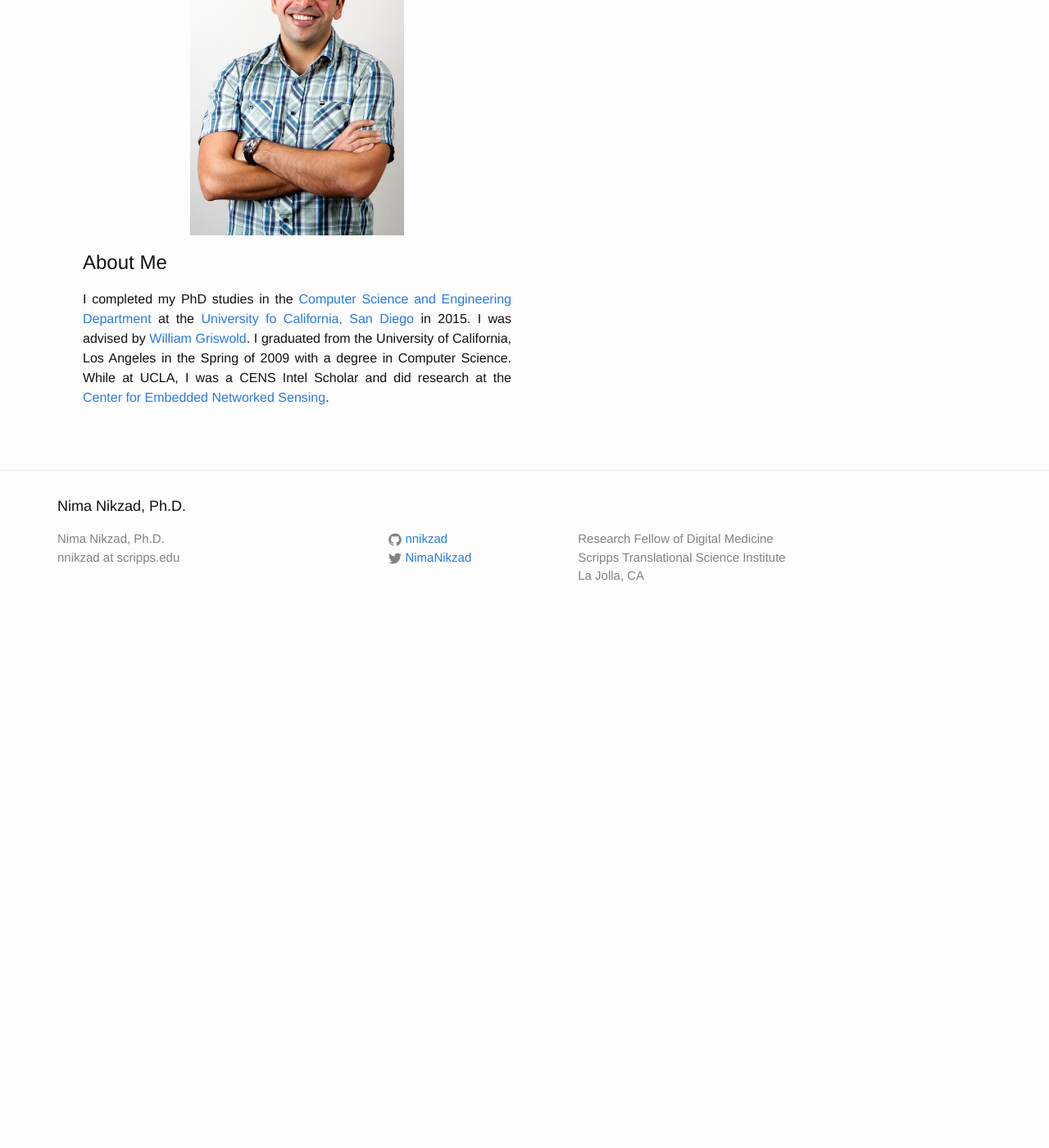
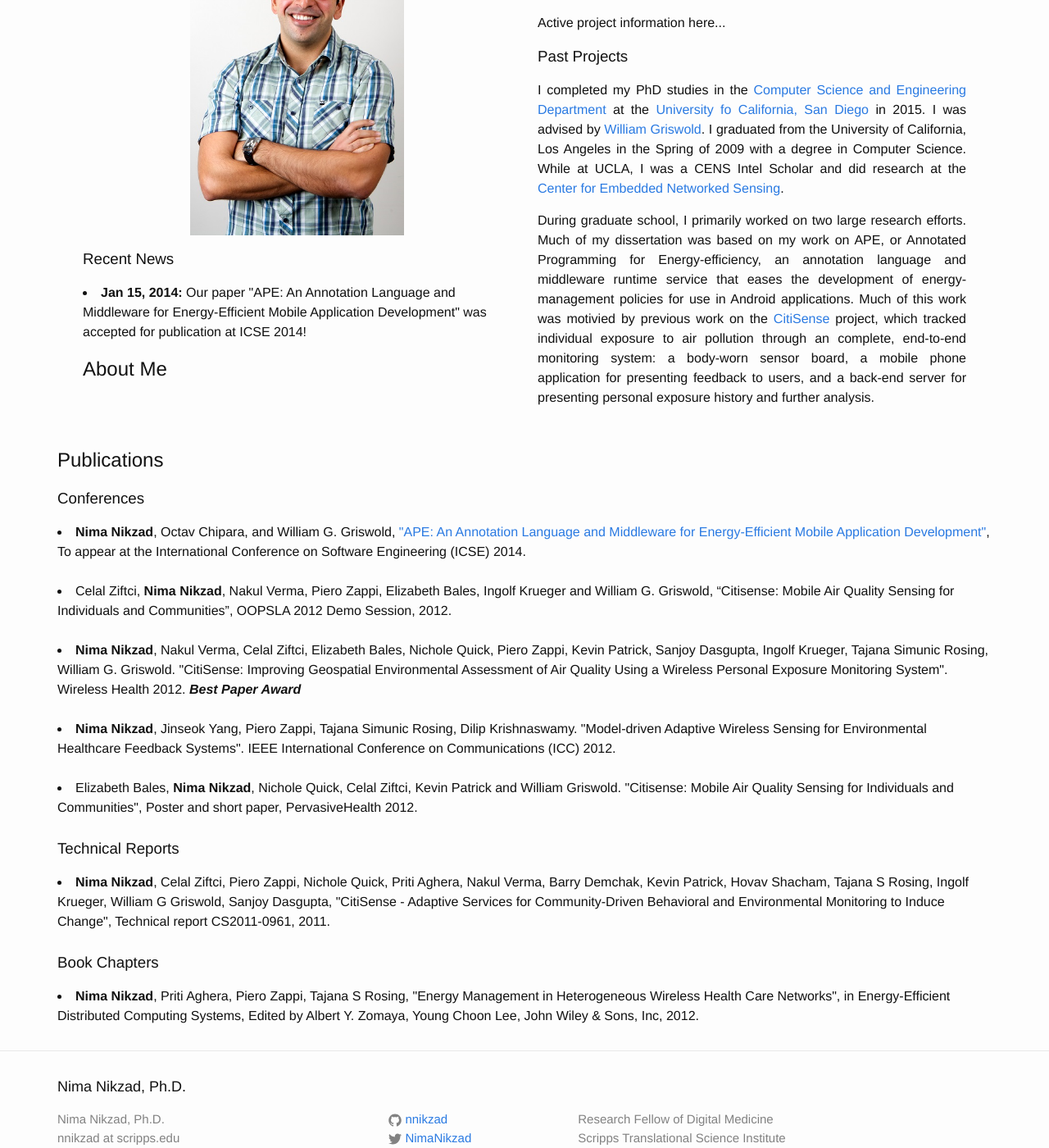
Before and after one commit to NNikzad/nnikzad.github.io, a Jekyll site: the page built from index.html, in a window 1280 px wide and 1400 px high, scrolled down 201 px. Shown: the whole window at 82% size. Built offline with Jekyll 4.4.1, drawn with Linux system fonts in a browser that asks for light colours; before the commit the page ends 975 px from its top, so only the background shows below that; some of the changed text lies outside the part shown.

Commit message:
Filled in more sections

```diff
--- a/index.html
+++ b/index.html
@@ -14,22 +14,61 @@ layout: default
                 <img align="center" height=50% width=50% src="images/nnikzad_cropped.png">
             </p>
 
+            <!-- Recent News -->
+            <h3>Recent News</h3>
+            <p align="justify">
+                <li><b>Jan 15, 2014:</b> Our paper "APE: An Annotation Language and Middleware for Energy-Efficient Mobile Application Development" was accepted for publication at ICSE 2014!
+            </p>
+
             <!-- About Me -->
             <h2>About Me</h2>
                 <p align="justify">
-                    I completed my PhD studies in the <a href="http://www.cs.ucsd.edu">Computer Science and Engineering Department</a> at the <a href="http://www.ucsd.edu/">University fo California, San Diego</a> in 2015.
-                    I was advised by <a href="http://cseweb.ucsd.edu/~wgg">William Griswold</a>.
-                    I graduated from the University of California, Los Angeles in the Spring of 2009 with a degree in Computer Science.  While at UCLA, I was a CENS Intel Scholar and did research at the <a href="http://research.cens.ucla.edu">Center for Embedded Networked Sensing</a>.
                 </p>
         </td>
 
         <!-- Right Column -->
         <td valign="top" width=48% height=0>
-            test
+            <h2>Research</h2>
+            <h3>Active Projects</h3>
+            <p align="justify">
+                Active project information here...
+            </p>
+            <h3>Past Projects</h3>
+            <p align="justify">
+                I completed my PhD studies in the <a href="http://www.cs.ucsd.edu">Computer Science and Engineering Department</a> at the <a href="http://www.ucsd.edu/">University fo California, San Diego</a> in 2015.
+                I was advised by <a href="http://cseweb.ucsd.edu/~wgg">William Griswold</a>.
+                I graduated from the University of California, Los Angeles in the Spring of 2009 with a degree in Computer Science.  While at UCLA, I was a CENS Intel Scholar and did research at the <a href="http://research.cens.ucla.edu">Center for Embedded Networked Sensing</a>.
+            </p>
+            <p align="justify">
+                During graduate school, I primarily worked on two large research efforts. Much of my dissertation was based on my work on APE, or Annotated Programming for Energy-efficiency, an annotation language and middleware runtime service that eases the development of energy-management policies for use in Android applications. Much of this work was motivied by previous work on the <a href="https://sosa.ucsd.edu/confluence/pages/viewpage.action?pageId=8257538">CitiSense</a> project, which tracked individual exposure to air pollution through an complete, end-to-end monitoring system: a body-worn sensor board, a mobile phone application for presenting feedback to users, and a back-end server for presenting personal exposure history and further analysis.
+            </p>
         </td>
 
     </tr>
   </table>
+
+        <h2>Publications</h2>
+        <h3> Conferences </h3>
+        <li> <b>Nima Nikzad</b>, Octav Chipara, and William G. Griswold, <a href="./files/icse2014.pdf">"APE: An Annotation Language and Middleware for Energy-Efficient Mobile Application Development"</a>, To appear at the International Conference on Software Engineering (ICSE) 2014.</li>
+        </br>
+        <li> Celal Ziftci, <b>Nima Nikzad</b>, Nakul Verma, Piero Zappi, Elizabeth Bales, Ingolf Krueger and William G. Griswold, “Citisense: Mobile Air Quality Sensing for Individuals and Communities”, OOPSLA 2012 Demo Session, 2012.</li>
+        </br>
+        <li> <b>Nima Nikzad</b>, Nakul Verma, Celal Ziftci, Elizabeth Bales, Nichole Quick, Piero Zappi, Kevin Patrick, Sanjoy Dasgupta, Ingolf Krueger, Tajana Simunic Rosing, William G. Griswold. "CitiSense: Improving Geospatial Environmental Assessment of Air Quality Using a Wireless Personal Exposure Monitoring System". Wireless Health 2012. <b><i>Best Paper Award</i></b></li>
+        </br>
+        <li> <b>Nima Nikzad</b>, Jinseok Yang, Piero Zappi, Tajana Simunic Rosing, Dilip Krishnaswamy. "Model-driven Adaptive Wireless Sensing for Environmental Healthcare Feedback Systems". IEEE International Conference on Communications (ICC) 2012. </li>
+        </br>
+        <li> Elizabeth Bales, <b>Nima Nikzad</b>, Nichole Quick, Celal Ziftci, Kevin Patrick and William Griswold. "Citisense: Mobile Air Quality Sensing for Individuals and Communities", Poster and short paper, PervasiveHealth 2012.</li>
+
+        </br>
+
+        <h3> Technical Reports </h3>
+        <li> <b>Nima Nikzad</b>, Celal Ziftci, Piero Zappi, Nichole Quick, Priti Aghera, Nakul Verma, Barry Demchak, Kevin Patrick, Hovav Shacham, Tajana S Rosing, Ingolf Krueger, William G Griswold, Sanjoy Dasgupta, "CitiSense - Adaptive Services for Community-Driven Behavioral and Environmental Monitoring to Induce Change", Technical report CS2011-0961, 2011. </li>
+
+        </br>
+
+        <h3> Book Chapters </h3>
+        <li> <b>Nima Nikzad</b>, Priti Aghera, Piero Zappi, Tajana S Rosing, "Energy Management in Heterogeneous Wireless Health Care Networks", in Energy-Efficient Distributed Computing Systems, Edited by Albert Y. Zomaya, Young Choon Lee, John Wiley & Sons, Inc, 2012.</li>
+
 
   <!-- Comment out the boiler plate...
   <h1 class="page-heading">Posts</h1>
```
